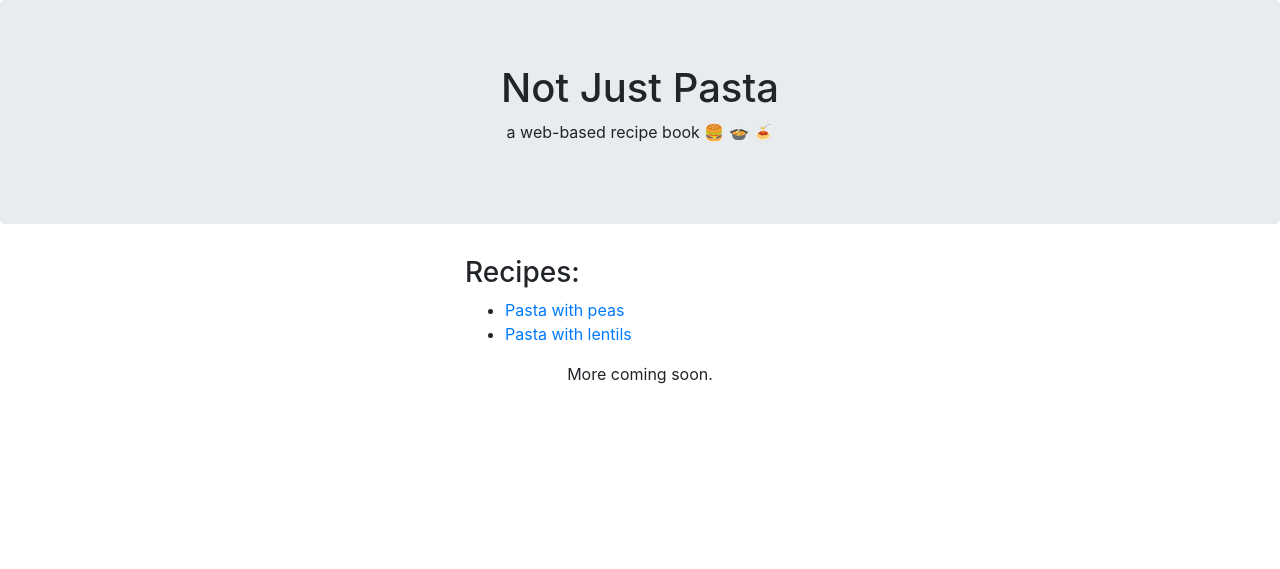
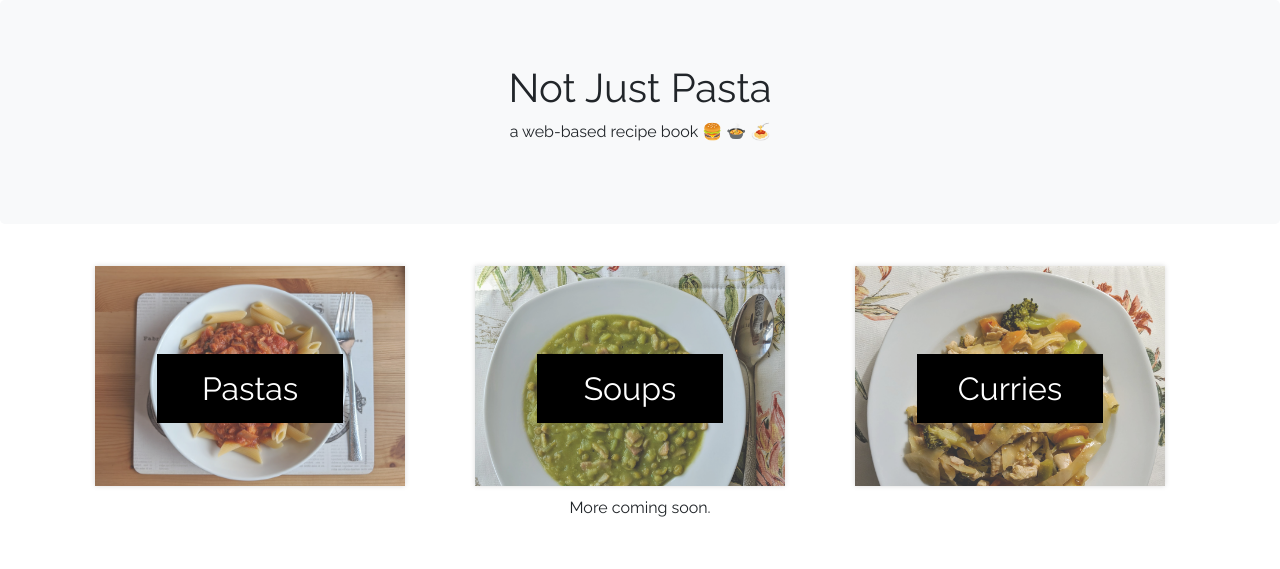
Before and after one commit to roberto-aldera/not-just-pasta, a PHP site: page / in a window 1280 px wide. Shown: the top 569 px of the page. Run offline with PHP 8.4, Linux system fonts and the light colour scheme.

Commit message:
Add fancier homepage with categories, including custom CSS for category figures, plus more recipes

```diff
--- a/index.html
+++ b/index.html
@@ -13,31 +13,49 @@
     <script src="https://ajax.googleapis.com/ajax/libs/jquery/3.5.1/jquery.min.js"></script>
     <script src="https://cdnjs.cloudflare.com/ajax/libs/popper.js/1.16.0/umd/popper.min.js"></script>
     <script src="https://maxcdn.bootstrapcdn.com/bootstrap/4.5.2/js/bootstrap.min.js"></script>
+    <link rel="stylesheet" href="main.css">
 
 </head>
 
 <body>
 
-    <div class="jumbotron text-center">
+    <div class="jumbotron text-center bg-light">
         <h1>Not Just Pasta</h1>
         <p>a web-based recipe book &#127828; &#127858; &#127837;</p>
     </div>
 
+
     <div class="container">
         <div class="row">
-            <div class="col-sm-4 text-center">
+            <div class="col-sm-4">
+                <figure class="photo">
+                    <img src="images/pasta-with-tuna.png" alt="sample image" />
+                    <figcaption>
+                        <h2>Pastas</h2>
+                    </figcaption>
+                    <a href="pages/pasta-with-peas.php"></a>
+                </figure>
             </div>
             <div class="col-sm-4">
-                <h3>Recipes:</h3>
-                <ul>
-                    <li><a href="pages/pasta-with-peas.php">Pasta with peas</a></li>
-                    <li><a href="pages/pasta-with-lentils.php">Pasta with lentils</a></li>
-                </ul>
+                <figure class="photo">
+                    <img src="images/pea-soup.png" alt="sample image" />
+                    <figcaption>
+                        <h2>Soups</h2>
+                    </figcaption>
+                    <a href="#"></a>
+                </figure>
+            </div>
+            <div class="col-sm-4">
+                <figure class="photo">
+                    <img src="images/thai-chicken-curry.png" alt="sample image" />
+                    <figcaption>
+                        <h2>Curries</h2>
+                    </figcaption>
+                    <a href="#"></a>
+                </figure>
             </div>
         </div>
     </div>
-
-
 
     <div class="container text-center">
         <div class="row">
--- /dev/null
+++ b/main.css
@@ -0,0 +1,87 @@
+@import url(https://fonts.googleapis.com/css?family=Raleway:400,800);
+
+figure.photo {
+    position: relative;
+    overflow: hidden;
+    margin: 10px;
+    min-width: 220px;
+    max-width: 310px;
+    max-height: 220px;
+    width: 100%;
+    background: #000000;
+    color: #ffffff;
+    text-align: center;
+    box-shadow: 0 0 5px rgba(0, 0, 0, 0.15);
+}
+
+figure.photo * {
+    -webkit-box-sizing: border-box;
+    box-sizing: border-box;
+    -webkit-transition: all 0.4s ease-in-out;
+    transition: all 0.4s ease-in-out;
+}
+
+figure.photo img {
+    max-width: 100%;
+    position: relative;
+    opacity: 0.8;
+}
+
+figure.photo figcaption {
+    position: absolute;
+    top: 0;
+    left: 0;
+    bottom: 0;
+    right: 0;
+}
+
+figure.photo h2 {
+    position: absolute;
+    left: 20%;
+    right: 20%;
+    display: inline-block;
+    background: #000000;
+    padding: 5% 5%;
+    margin: 0;
+    top: 40%;
+    font-weight: 400;
+}
+
+figure.photo:before {
+    height: 100%;
+    width: 100%;
+    top: 0;
+    left: 0;
+    content: '';
+    background: #ffffff;
+    position: absolute;
+    -webkit-transition: all 0.3s ease-in-out;
+    transition: all 0.3s ease-in-out;
+}
+
+figure.photo a {
+    left: 0;
+    right: 0;
+    top: 0;
+    bottom: 0;
+    position: absolute;
+    z-index: 1;
+}
+
+figure.photo:hover img,
+figure.photo.hover img {
+    opacity: 1;
+    -webkit-transform: scale(1.1);
+    transform: scale(1.1);
+}
+
+figure.photo:hover h2,
+figure.photo.hover h2 {
+    -webkit-transform: translateY(20%);
+    transform: translateY(20%);
+    opacity: 0
+}
+
+body {
+    font-family: 'Raleway', Arial, sans-serif;
+}
--- a/pages/pasta-with-lentils.php
+++ b/pages/pasta-with-lentils.php
@@ -4,6 +4,7 @@
 <head>
     <title>Pasta with lentils</title>
     <?php require "../includes/header.php"; ?>
+    <link rel="stylesheet" href="../main.css">
 </head>
 
 <body>
--- a/pages/pasta-with-peas.php
+++ b/pages/pasta-with-peas.php
@@ -4,6 +4,7 @@
 <head>
     <title>Pasta with peas</title>
     <?php require "../includes/header.php"; ?>
+    <link rel="stylesheet" href="../main.css">
 </head>
 
 <body>
```
Also changed, not shown: pages/placeholder-recipe.php (added, +43 -0 lines), images/pasta-with-tuna.png (added), images/pea-soup.png (added), images/thai-chicken-curry.png (added).
